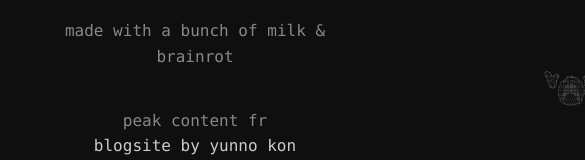
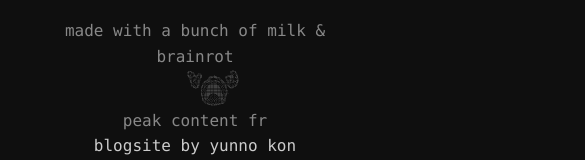
Before and after one commit to YunnoKon/youknowkon, a plain HTML site: page index.html in a window 390 px wide. Shown: the part 1008-1168 px from the top of the page, 585 px wide, since content can reach past the window. Drawn offline with Linux system fonts and the light colour scheme.

Commit message:
make the dot matrix styling more responsive

```diff
--- a/posts/post-style.css
+++ b/posts/post-style.css
@@ -98,7 +98,9 @@ body {
 
 .dot-matrix {
     font-size:0.1rem;
-    margin: 0 32rem;
+    margin: auto;
+    width:5%;
+    text-align: center;
     color: var(--text-primary);
 }
 
--- a/styles.css
+++ b/styles.css
@@ -102,7 +102,9 @@ body {
 
 .dot-matrix {
     font-size:0.1rem;
-    margin: 0 32rem;
+    margin: auto;
+    width:5%;
+    text-align: center;
     color: var(--text-primary);
 }
 
```
Also changed, not shown: index.html (indentation only).
